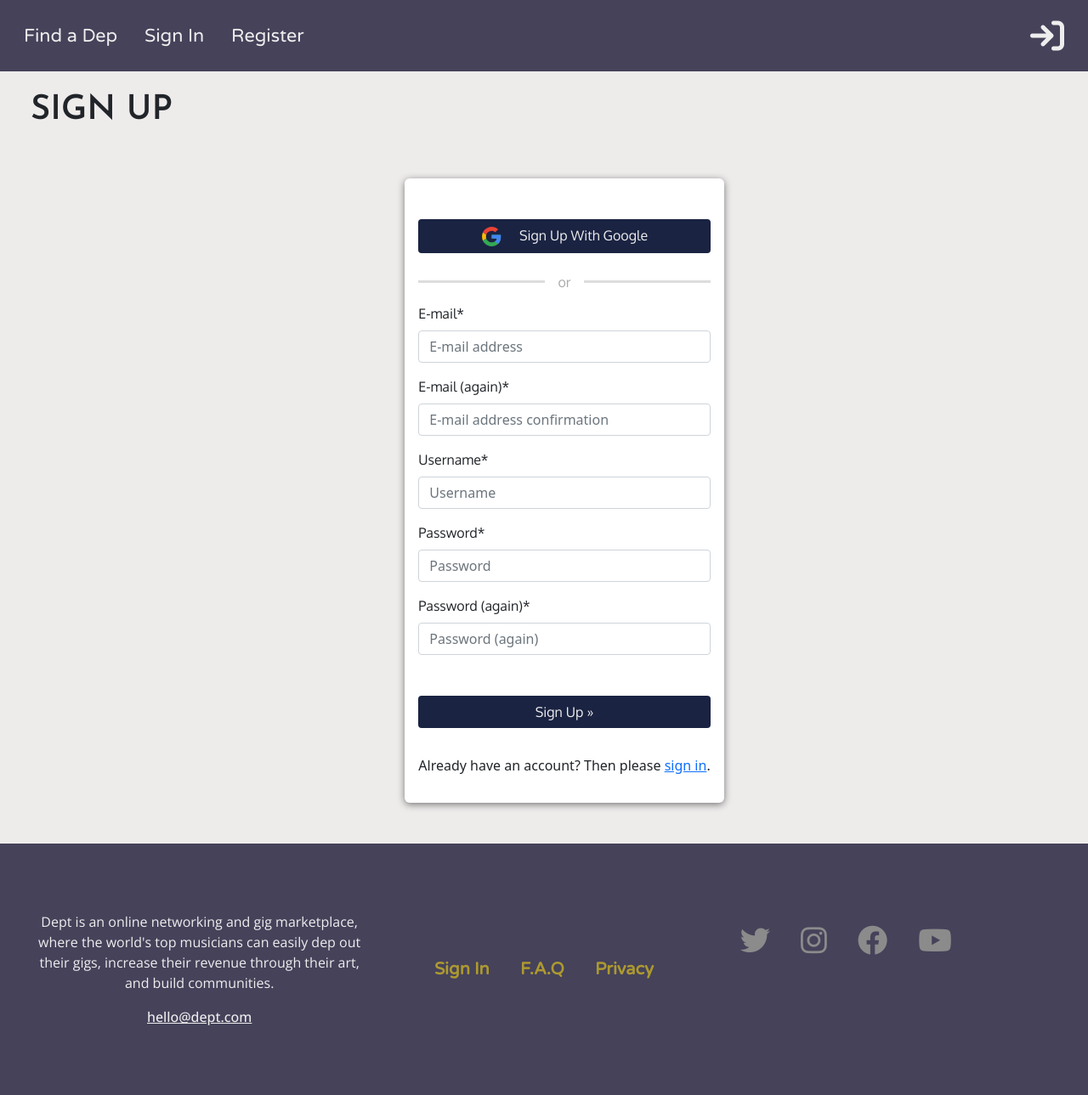
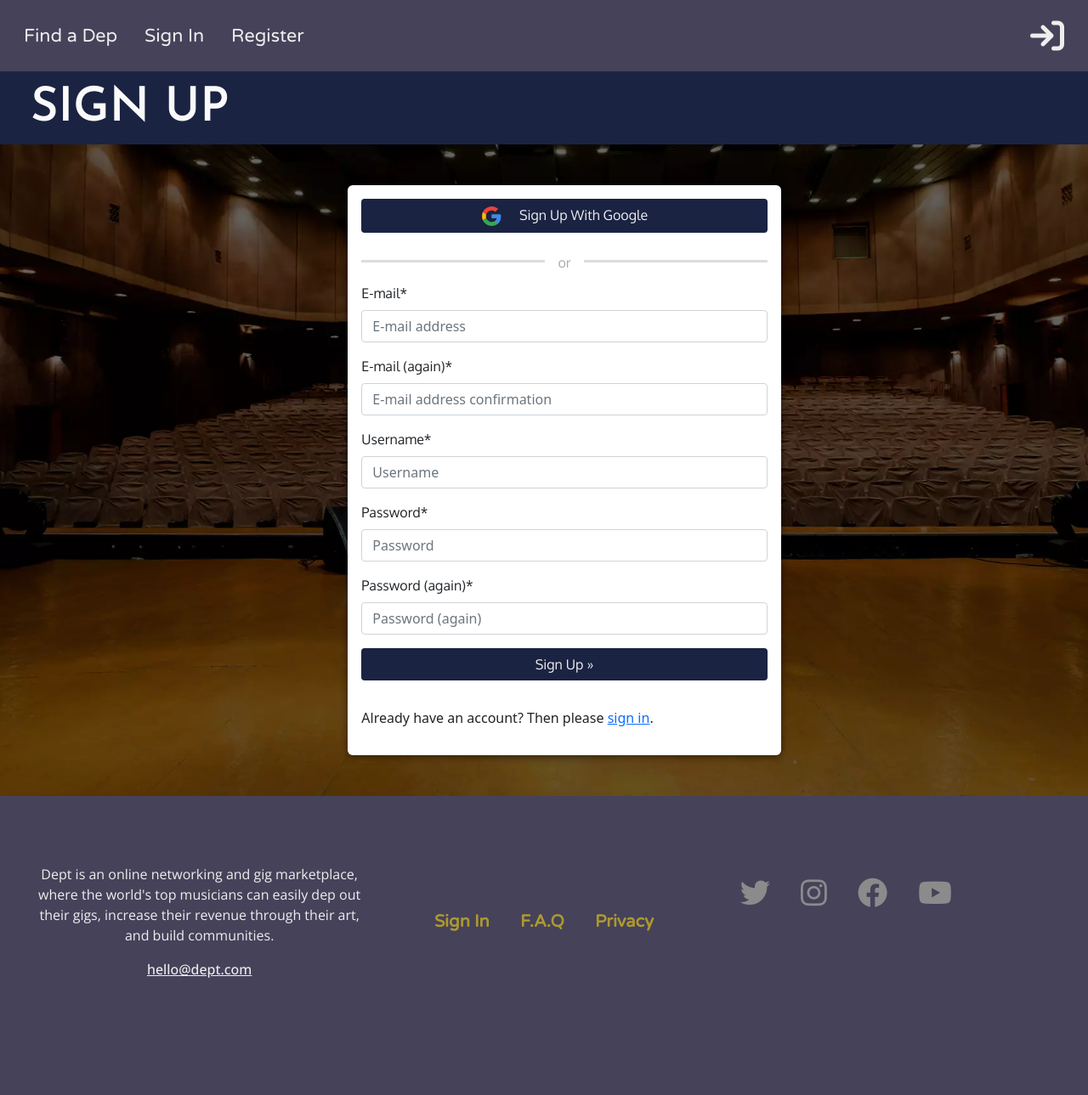
Before and after one commit to OliverCadman/dept_ci_ms4, a Django app: page /accounts/signup/ in a window 1280 px wide. Shown: the whole page at 85% size. After the commit the page ends 1151 px from the top, so only its background shows below. Run offline with Django 4.2, Linux system fonts and the light colour scheme; some libraries are stand-ins or nearby versions.

Commit message:
Added background image for signup and login pages

```diff
--- a/static/css/auth.css
+++ b/static/css/auth.css
@@ -1,5 +1,5 @@
 .auth-container {
-    padding-top: 50px;
+    padding-top: 39px;
     min-height: 85vh;
     background-color: #eeebeb;
 }
@@ -7,7 +7,6 @@
 .auth-header {
     font-family: "Josefin Sans", sans-serif;
     font-weight: 600;
-    color: #
 }
 
 .prepend-append-hr {
@@ -15,6 +14,12 @@
     text-align: center;
     position: relative;
 
+}
+
+.page-header {
+    color: white;
+    position: relative;
+    z-index: 5;
 }
 
 .text-in-hr {
@@ -26,15 +31,12 @@
     font-family: "Oxygen", sans-serif;
 }
 
-.auth-form-wrapper {
-    /* background-color: #fff; */
-    display: flex;
-    justify-content: center;
-}
+/* .auth-form-wrapper {
+   max-width: 750px;
+} */
 
 .textInput {
     border-radius: 40px;
-    padding: 1rem;
 }
 
 .form-label,
@@ -52,7 +54,7 @@
     color: #eee;
     font-family: "Oxygen", sans-serif;
     width: 100%;
-    margin: 2rem 0;
+    margin-bottom: 2rem;
 }
 
 .auth-form {
@@ -70,9 +72,30 @@
 }
 
 @media screen and (min-width: 992px) {
+
+    .auth-bg-lg {
+        background: url("../../media/signup-bg-1.webp") no-repeat;
+        background-size: cover;
+        background-position: center;
+    }
+
+
     .auth-section {
         padding-top: 2rem;
         position: relative;
+    }
+
+    .auth-container {
+        background-color: transparent;
+    }
+
+    .auth-header-wrapper {
+        background-color: #1a2342;
+    }
+
+    .auth-header {
+        font-size: 3.5rem;
+        color: #fafafa;
     }
 
     .auth-form {
@@ -104,7 +127,6 @@
         font-family: "Oxygen", sans-serif;
         border-radius: 50px;
         font-size: 1.3rem;
-        margin-top: 2rem;
     }
 
 }
```
Also changed, not shown: media/signup-bg-1.webp (added), media/signup-bg.webp (added).
